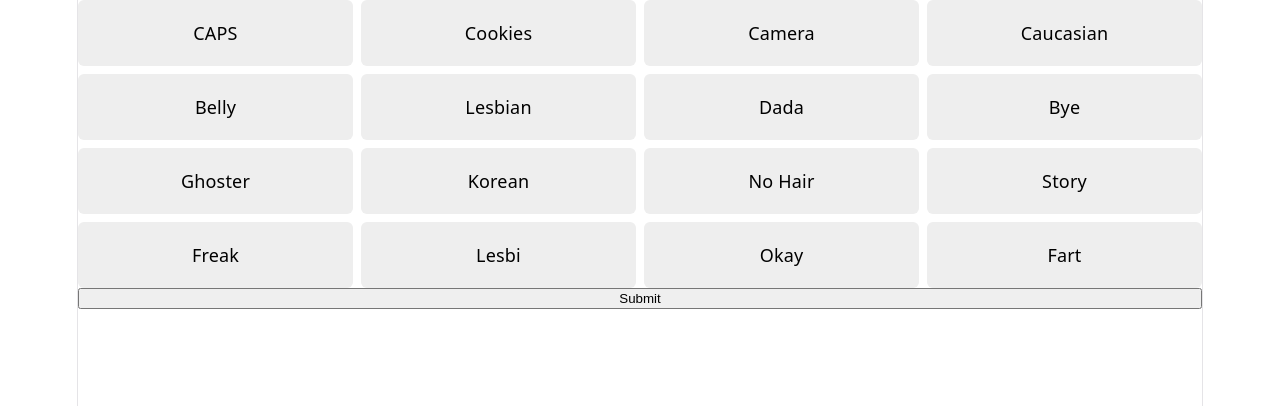
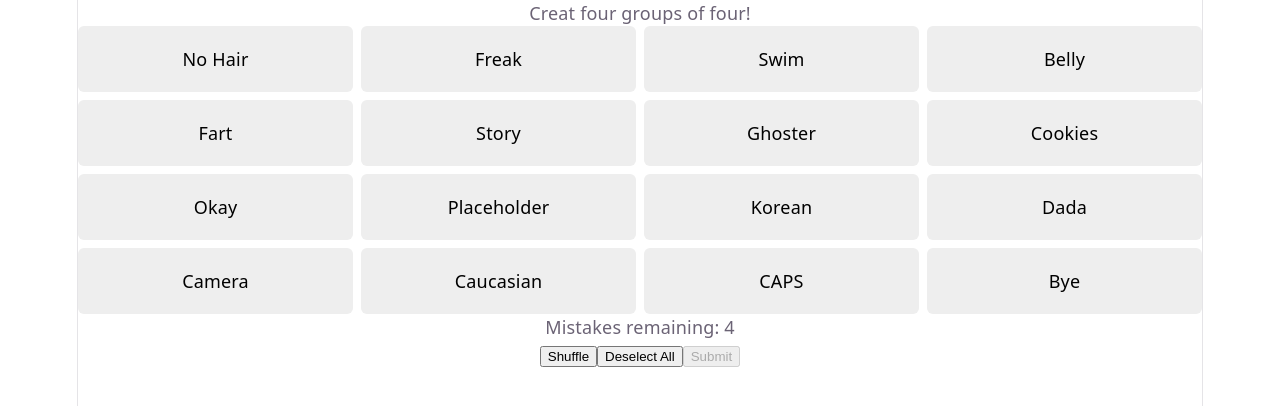
Before and after one commit to cindylemon/chw-connections, a React (Vite) app in the folder my-react-app/: page / in a window 1280 px wide. Shown: the top 406 px of the page. Built offline with nearby package versions, Linux system fonts and the light colour scheme.

Commit message:
basic game working

```diff
--- a/my-react-app/index.html
+++ b/my-react-app/index.html
@@ -4,7 +4,7 @@
     <meta charset="UTF-8" />
     <link rel="icon" type="image/svg+xml" href="/favicon.svg" />
     <meta name="viewport" content="width=device-width, initial-scale=1.0" />
-    <title>my-react-app</title>
+    <title>CHW Connections</title>
   </head>
   <body>
     <div id="root"></div>
--- a/my-react-app/src/App.jsx
+++ b/my-react-app/src/App.jsx
@@ -1,14 +1,33 @@
-import { useState } from 'react'
+import { useState, useEffect } from 'react'
 import './App.css'
 
 import { tiles } from './tiles.js'
 
-const words = tiles.categories.flatMap(category => category.words)
-
-console.log(words)
 
 function App() {
+
+
   const [selected, setSelected] = useState([])
+
+  const [solved, setSolved] = useState([])
+  const [mistakes, setMistakes] = useState(4)
+
+  const words = tiles.categories.flatMap(category => category.words).filter(word => !solved.flatMap(s => s.words).includes(word))
+
+  const gameOver = mistakes <= 0
+
+  const [shuffled, setShuffled] = useState(
+    () => [...words].sort(() => Math.random() - 0.5)
+  )
+  useEffect(() => {
+    if (solved.length === 4) {
+      alert('You won!')
+    }
+  }, [solved])
+
+  useEffect(() => {
+    setShuffled([...words].sort(() => Math.random() - 0.5))
+  }, [solved])
 
   function handleClick(word) {
     console.log('clicked ', word)
@@ -32,24 +51,58 @@ function App() {
     const match = checkGuess()
     if (match) {
       console.log("correct")
+      setSolved(prev => [...prev, match])
+      setSelected([])
     } else {
       console.log("wrong")
+      setMistakes(prev => prev - 1)
+      console.log(mistakes)
+      setSelected([])
+      if (mistakes - 1 < 1) {
+        alert("Sorry, you lose!")
+      }
     }
+  }
+  function shuffle() {
+    setShuffled([...shuffled].sort(() => Math.random() - 0.5))
+  }
 
+  function deselect() {
+    setSelected([])
   }
 
   return (
     <>
+      <p className="text">Creat four groups of four!</p>
+      {solved.map(category => (
+        <div key={category.name} style={{ background: category.color }}>
+          <p>{category.name}</p>
+          <p>{category.words.join(', ')}</p>
+        </div>
+      ))}
       <div className="board">
-        {words.map(word => (
+        {shuffled.map(word => (
           <div className={`tile ${selected.includes(word) ? 'selected' : ''}`} key={word} onClick={() => handleClick(word)}>
             {word}
           </div>
         ))}
       </div>
-      <button className="submit" onClick={() => handleSubmit()}>
-        Submit
-      </button>
+
+      <p className="text">
+        Mistakes remaining: {mistakes}
+      </p>
+      <div className='button-holder'>
+        {gameOver && <p>Game over!</p>}
+        <button onClick={shuffle}>Shuffle</button>
+
+        <button onClick={deselect}>
+          Deselect All
+        </button>
+        <button onClick={() => handleSubmit()} disabled={gameOver || selected.length !== 4}>
+          Submit
+        </button>
+      </div>
+
     </>
   )
 }
--- a/my-react-app/src/tiles.js
+++ b/my-react-app/src/tiles.js
@@ -1,8 +1,8 @@
 export const tiles = {
   categories: [
     { name: "Hunter, starts with C", color: "#f9df6d", words: ["CAPS", "Cookies", "Camera", "Caucasian"] },
-    { name: "Felicia", color: "#a0c35a", words: ["Belly", "Lesbian", "Dada", "Bye"] },
+    { name: "Felicia", color: "#a0c35a", words: ["Belly", "Swim", "Dada", "Bye"] },
     { name: "Kelly, with an O in it", color: "#b0c4ef", words: ["Ghoster", "Korean", "No Hair", "Story"] },
-    { name: "___jin", color: "#ba81c5", words: ["Freak", "Lesbi", "Okay", "Fart"] },
+    { name: "___jin", color: "#ba81c5", words: ["Freak", "Placeholder", "Okay", "Fart"] },
   ]
 }
```
